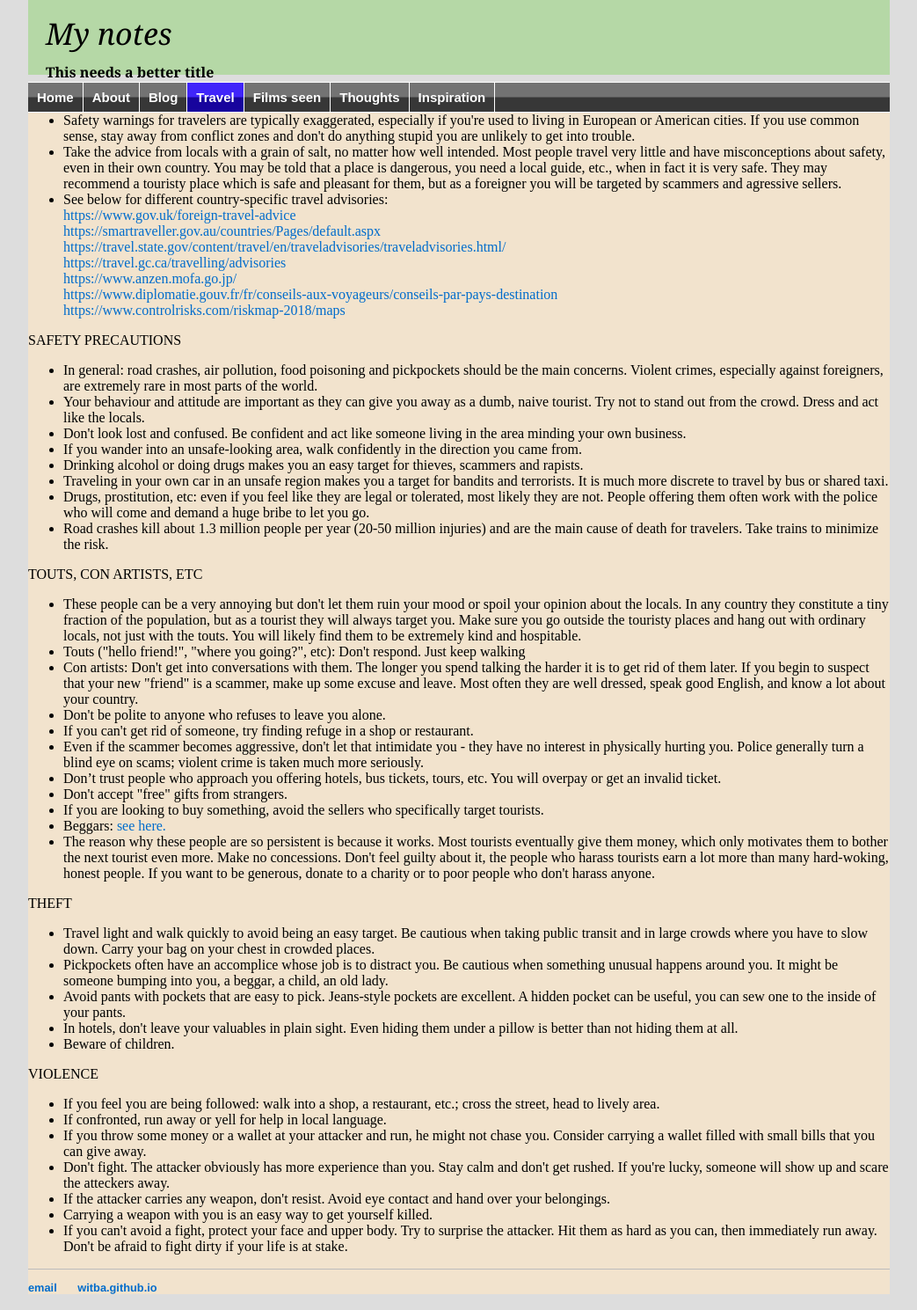
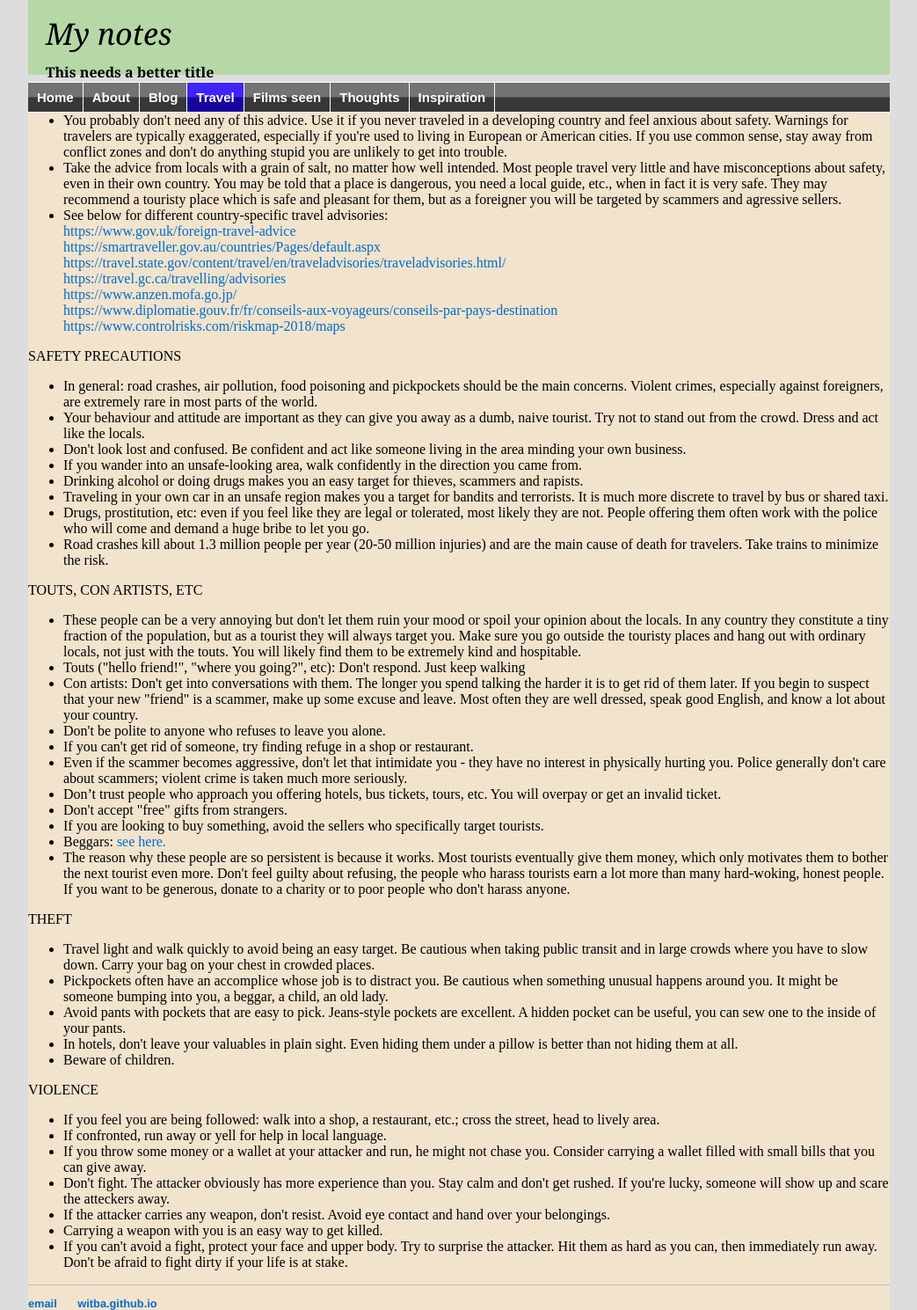
Before and after one commit to witba/witba.github.io, a Jekyll site: the page built from travel/safety.html, in a window 1280 px wide. Shown: the whole page at 88% size, without its empty margins (118-1161 px from the left). Built offline with Jekyll 4.4.1, drawn with Linux system fonts in a browser that asks for light colours.

Commit message:
Update safety.html

```diff
--- a/travel/safety.html
+++ b/travel/safety.html
@@ -6,7 +6,7 @@ title: Travel advice
 <div class="travel">
 
 <ul>
-<li>Safety warnings for travelers are typically exaggerated, especially if you're used to living in European or American cities. If you use common sense, stay away from conflict zones and don't do anything stupid you are unlikely to get into trouble.<br>
+<li>You probably don't need any of this advice. Use it if you never traveled in a developing country and feel anxious about safety. Warnings for travelers are typically exaggerated, especially if you're used to living in European or American cities. If you use common sense, stay away from conflict zones and don't do anything stupid you are unlikely to get into trouble.<br>
 <li>Take the advice from locals with a grain of salt, no matter how well intended. Most people travel very little and have misconceptions about safety, even in their own country. You may be told that a place is dangerous, you need a local guide, etc., when in fact it is very safe. They may recommend a touristy place which is safe and pleasant for them, but as a foreigner you will be targeted by scammers and agressive sellers.<br>
 <li>See below for different country-specific travel advisories:<br>
 <a href="https://www.gov.uk/foreign-travel-advice">https://www.gov.uk/foreign-travel-advice</a><br />
@@ -35,12 +35,12 @@ title: Travel advice
 <li>Con artists: Don't get into conversations with them. The longer you spend talking the harder it is to get rid of them later. If you begin to suspect that your new "friend" is a scammer, make up some excuse and leave. Most often they are well dressed, speak good English, and know a lot about your country.</li>
 <li>Don't be polite to anyone who refuses to leave you alone.</li>
 <li>If you can't get rid of someone, try finding refuge in a shop or restaurant.</li>
-<li>Even if the scammer becomes aggressive, don't let that intimidate you - they have no interest in physically hurting you. Police generally turn a blind eye on scams; violent crime is taken much more seriously.</li>
+<li>Even if the scammer becomes aggressive, don't let that intimidate you - they have no interest in physically hurting you. Police generally don't care about scammers; violent crime is taken much more seriously.</li>
 <li>Don’t trust people who approach you offering hotels, bus tickets, tours, etc. You will overpay or get an invalid ticket.</li>
 <li>Don't accept "free" gifts from strangers.</li>
 <li>If you are looking to buy something, avoid the sellers who specifically target tourists.</li>
 <li>Beggars: <a href="ethics.html" target=_blank>see here.</a></li>
-<li>The reason why these people are so persistent is because it works. Most tourists eventually give them money, which only motivates them to bother the next tourist even more. Make no concessions. Don't feel guilty about it, the people who harass tourists earn a lot more than many hard-woking, honest people. If you want to be generous, donate to a charity or to poor people who don't harass anyone.</li>
+<li>The reason why these people are so persistent is because it works. Most tourists eventually give them money, which only motivates them to bother the next tourist even more. Don't feel guilty about refusing, the people who harass tourists earn a lot more than many hard-woking, honest people. If you want to be generous, donate to a charity or to poor people who don't harass anyone.</li>
 </ul>
 <p>THEFT</p>
 <ul>
@@ -57,6 +57,6 @@ title: Travel advice
 <li>If you throw some money or a wallet at your attacker and run, he might not chase you. Consider carrying a wallet filled with small bills that you can give away.</li>
 <li>Don't fight. The attacker obviously has more experience than you. Stay calm and don't get rushed. If you're lucky, someone will show up and scare the atteckers away.</li>
 <li>If the attacker carries any weapon, don't resist. Avoid eye contact and hand over your belongings.</li>
-<li>Carrying a weapon with you is an easy way to get yourself killed.</li>
+<li>Carrying a weapon with you is an easy way to get killed.</li>
 <li>If you can't avoid a fight, protect your face and upper body. Try to surprise the attacker. Hit them as hard as you can, then immediately run away. Don't be afraid to fight dirty if your life is at stake.</li>
 </ul>
```
